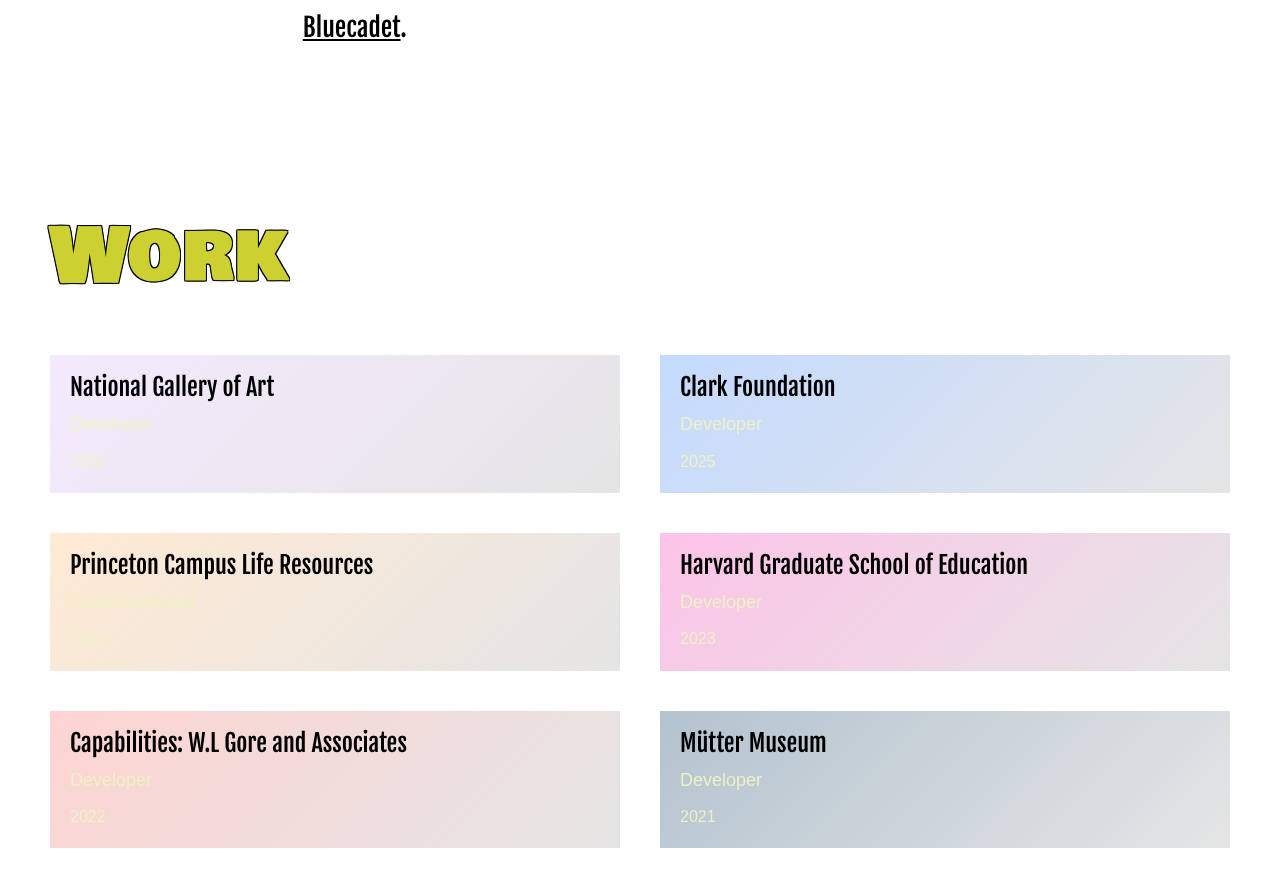
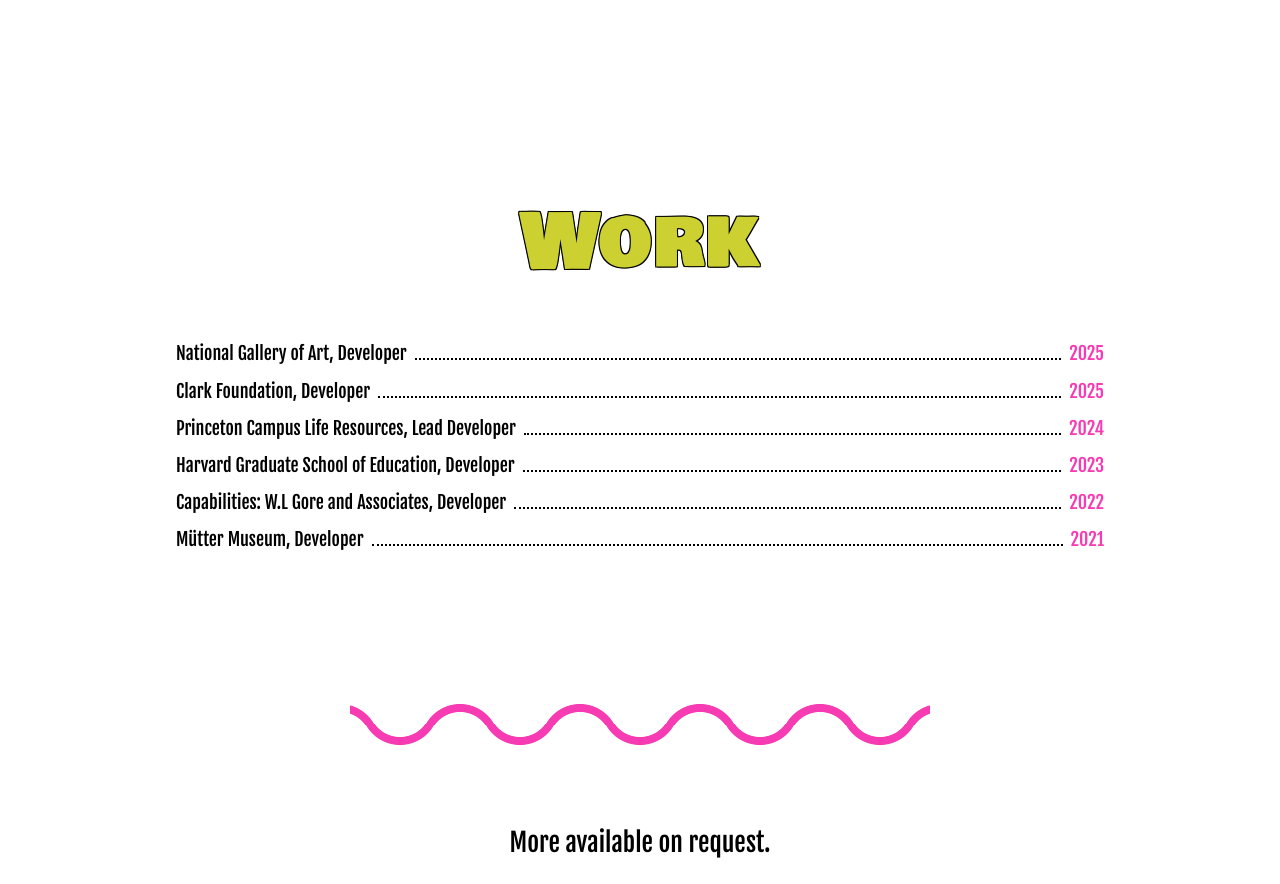
Before and after one commit to a-frear/amy-frear-portfolio, a Next.js app: page / in a window 1280 px wide. Shown: the part 1887-2771 px from the top of the page. Built offline with nearby package versions, Linux system fonts and the light colour scheme.

Commit message:
update mobile

```diff
--- a/components/About.js
+++ b/components/About.js
@@ -1,43 +1,11 @@
 import React from 'react';
 import styled from 'styled-components';
-import {
-  orange,
-  lightYellow,
-  lightGreen,
-  green,
-  pink,
-  hotPink,
-  red,
-  blue,
-  chartreuse,
-  darkPurple,
-} from '../styles/colors';
-import VisuallyHiddenText from './VisuallyHiddenText';
+import { green, blue } from '../styles/colors';
 
 export default function About() {
   return (
     <AboutWrapper id="about" className="full-section">
       <Heading>About</Heading>
-      {/* <Media tabIndex={0}>
-        <div className="media-iframe-wrapper">
-          <iframe
-            title="about-video"
-            src="https://player.vimeo.com/video/796281157?h=2f46cc8f63&autoplay=1&loop=1&background=1"
-            width="500"
-            height="500"
-            frameBorder="0"
-            allow="autoplay; loop"
-            allowFullScreen
-          />
-          <div className="image-overlay" aria-hidden="true" />
-        </div>
-        <VisuallyHiddenText>
-          A recording of an interactive component plays on a retro computer. The
-          component shows a rod. It is clicked once and the temperature rises.
-          It is clicked again and it expands. A microscopic view of its contents
-          appears.{' '}
-        </VisuallyHiddenText>
-      </Media> */}
       <Content>
         <Body>
           My approach to developing is heavily influenced by my background in
@@ -55,22 +23,17 @@
 }
 
 const AboutWrapper = styled.section`
-  display: grid;
-  align-items: start;
-  justify-content: center;
-  grid-gap: 5%;
+  display: block;
+  margin-left: auto;
+  margin-right: auto;
   @media (min-width: 750px) {
-    grid-template-columns: 1fr 5fr 1fr;
-    padding-left: 50px;
-    padding-right: 50px;
-  }
-  @media (min-width: 1024px) {
-    grid-gap: 10%;
+    max-width: 70%;
   }
 `;
 
 const Heading = styled.h2`
-  grid-column: 2 / 3;
+  text-align: center;
+  margin-bottom: 2rem;
   font-size: clamp(52px, 8vw, 76px);
   font-family: 'Bowlby One SC';
   color: ${green};
@@ -96,61 +59,3 @@
     color: ${blue};
   }
 `;
-
-const Media = styled.div`
-  grid-column: 1 / -1;
-  display: grid;
-  align-items: center;
-  width: 100%;
-  max-width: 100vw;
-  position: relative;
-  width: 90vw;
-  height: 90vw;
-  @media (min-width: 750px) {
-    grid-column: 2 / -1;
-    width: 400px;
-    height: 400px;
-    order: 2;
-  }
-  @media (min-width: 1024px) {
-    justify-content: right;
-  }
-  .media-iframe-wrapper {
-    position: relative;
-    width: 100%;
-    height: 100%;
-    display: flex;
-    align-items: center;
-    justify-content: center;
-    opacity: 1;
-    pointer-events: auto;
-  }
-  .media-iframe-wrapper iframe {
-    border: 10px solid ${hotPink};
-    width: 90vw;
-    height: 90vw;
-    @media (min-width: 750px) {
-      width: 400px;
-      height: 400px;
-    }
-  }
-  .image-overlay {
-    position: absolute;
-    top: 0;
-    left: 0;
-    width: 100%;
-    height: 100%;
-    background-image: url('/assets/meet-your-computer.png');
-    border: 10px solid ${hotPink};
-    background-size: cover;
-    background-position: center;
-    opacity: 0;
-    transition: opacity 0.3s;
-    pointer-events: none;
-    z-index: 2;
-  }
-  &:hover .image-overlay,
-  &:focus .image-overlay {
-    opacity: 1;
-  }
-`;
--- a/components/HeaderMobile.js
+++ b/components/HeaderMobile.js
@@ -63,7 +63,6 @@
   left: 0;
   right: 0;
   z-index: 100;
-  background-color: ${red};
   width: 100%;
   @media (min-width: 750px) {
     display: none;
--- a/components/Intro.js
+++ b/components/Intro.js
@@ -33,14 +33,19 @@
   align-items: center;
   justify-content: center;
   grid-gap: 5%;
-  padding-bottom: 200px;
   @media (min-width: 750px) {
     grid-template-columns: 1fr 2fr auto 1fr;
   }
 `;
 
 const Content = styled.div`
-  grid-column: 2 / 3;
+  order: 2;
+  text-align: center;
+  @media (min-width: 750px) {
+    text-align: left;
+    order: 1;
+    grid-column: 2 / 3;
+  }
 `;
 
 const Heading = styled.h2`
@@ -63,7 +68,7 @@
 const Headshot = styled.div`
   width: 300px;
   height: 300px;
-  margin: 0 auto;
+  margin: 0 auto 2rem auto;
   border: 10px solid ${green};
   border-radius: 50%;
   background-image: url('assets/amy-hs.jpeg');
@@ -71,12 +76,15 @@
   -moz-background-size: cover;
   -o-background-size: cover;
   background-size: cover;
+  order: 1;
   &:hover,
   &:focus-visible {
     background-image: url('assets/gritty.jpg');
   }
   @media (min-width: 750px) {
+    order: 2;
     grid-column: 3 / 4;
+    margin-bottom: 0;
     width: 400px;
     height: 400px;
   }
--- a/components/Work.js
+++ b/components/Work.js
@@ -56,17 +56,21 @@
   return (
     <WorkWrapper id="work" className="full-section">
       <Heading>Work</Heading>
-      <ProjectsGrid>
+      <ProjectsList>
         {projects.map((project) => (
-          <Project key={project.client}>
+          <ProjectItem key={project.client}>
             <ProjectLink href={project.link} target="_blank" rel="noreferrer">
-              <ProjectTitle>{project.client}</ProjectTitle>
+              <ProjectText>
+                <span className="client-role">
+                  {project.client}, {project.role}
+                </span>
+                <span className="dots" />
+                <span className="year">{project.year}</span>
+              </ProjectText>
             </ProjectLink>
-            <ProjectSubtitle>{project.role}</ProjectSubtitle>
-            <p>{project.year}</p>
-          </Project>
+          </ProjectItem>
         ))}
-      </ProjectsGrid>
+      </ProjectsList>
       <ClientWork>
         <div className="wave" />
         <p>More available on request.</p>
@@ -95,15 +99,11 @@
 }
 
 const WorkWrapper = styled.section`
-  display: block;
   text-align: left;
-  @media (min-width: 750px) {
-    padding-left: 50px;
-    padding-right: 50px;
-  }
 `;
 
 const Heading = styled.h2`
+  text-align: center;
   font-size: clamp(52px, 8vw, 76px);
   font-family: 'Bowlby One SC';
   color: ${green};
@@ -115,114 +115,61 @@
   }
 `;
 
-const ProjectsGrid = styled.ul`
+const ProjectsList = styled.ul`
   margin-top: 40px;
+  list-style: none;
+  padding: 0;
   display: grid;
-  grid-template-columns: 1fr;
-  grid-gap: 20px;
 
   @media (min-width: 750px) {
-    grid-template-columns: 1fr 1fr;
-    grid-gap: 40px;
     margin-top: 60px;
+    max-width: 80%;
+    margin-left: auto;
+    margin-right: auto;
   }
 `;
 
-const Project = styled.li`
-  position: relative;
-  color: black;
-  padding: 20px;
-  background-color: rgba(0, 0, 0, 0.2);
-  transition: all 0.3s ease;
+const ProjectItem = styled.li`
+  margin-bottom: 18px;
 
-  &:nth-child(1) {
-    background: linear-gradient(
-      135deg,
-      rgba(
-        ${parseInt(purple.slice(1, 3), 16)},
-        ${parseInt(purple.slice(3, 5), 16)},
-        ${parseInt(purple.slice(5, 7), 16)},
-        0.3
-      ),
-      rgba(0, 0, 0, 0.1)
-    );
-  }
-
-  &:nth-child(2) {
-    background: linear-gradient(
-      135deg,
-      rgba(
-        ${parseInt(blue.slice(1, 3), 16)},
-        ${parseInt(blue.slice(3, 5), 16)},
-        ${parseInt(blue.slice(5, 7), 16)},
-        0.3
-      ),
-      rgba(0, 0, 0, 0.1)
-    );
-  }
-
-  &:nth-child(3) {
-    background: linear-gradient(
-      135deg,
-      rgba(
-        ${parseInt(orange.slice(1, 3), 16)},
-        ${parseInt(orange.slice(3, 5), 16)},
-        ${parseInt(orange.slice(5, 7), 16)},
-        0.3
-      ),
-      rgba(0, 0, 0, 0.1)
-    );
-  }
-
-  &:nth-child(4) {
-    background: linear-gradient(
-      135deg,
-      rgba(
-        ${parseInt(hotPink.slice(1, 3), 16)},
-        ${parseInt(hotPink.slice(3, 5), 16)},
-        ${parseInt(hotPink.slice(5, 7), 16)},
-        0.3
-      ),
-      rgba(0, 0, 0, 0.1)
-    );
-  }
-
-  &:nth-child(5) {
-    background: linear-gradient(
-      135deg,
-      rgba(
-        ${parseInt(chartreuse.slice(1, 3), 16)},
-        ${parseInt(chartreuse.slice(3, 5), 16)},
-        ${parseInt(chartreuse.slice(5, 7), 16)},
-        0.3
-      ),
-      rgba(0, 0, 0, 0.1)
-    );
-  }
-
-  &:nth-child(6) {
-    background: linear-gradient(
-      135deg,
-      rgba(
-        ${parseInt(darkPurple.slice(1, 3), 16)},
-        ${parseInt(darkPurple.slice(3, 5), 16)},
-        ${parseInt(darkPurple.slice(5, 7), 16)},
-        0.3
-      ),
-      rgba(0, 0, 0, 0.1)
-    );
+  @media (min-width: 750px) {
+    margin-bottom: 12px;
   }
 
   &:hover {
-    background-color: rgba(0, 0, 0, 0.4);
-    transform: translateY(-4px);
-    box-shadow: 0 8px 16px rgba(0, 0, 0, 0.3);
+    .client-role {
+      color: ${green};
+    }
   }
-  p {
-    font-family: 'Share', sans-serif;
-    font-size: 16px;
-    color: ${lightGreen};
-    margin-top: 12px;
+`;
+
+const ProjectText = styled.div`
+  display: flex;
+  align-items: baseline;
+  font-family: 'Share', sans-serif;
+  font-size: 18px;
+  line-height: 1.4;
+
+  .client-role {
+    color: black;
+    transition: color 0.3s ease;
+  }
+
+  .dots {
+    flex: 1;
+    border-bottom: 2px dotted black;
+    margin: 0 8px;
+    height: 1px;
+    margin-bottom: 4px;
+    opacity: 0;
+    @media (min-width: 750px) {
+      opacity: 1;
+    }
+  }
+
+  .year {
+    color: ${hotPink};
+    font-weight: 500;
   }
 `;
 
@@ -230,34 +177,6 @@
   text-decoration: none;
   color: inherit;
   display: block;
-  &:after {
-    position: absolute;
-    content: '';
-    top: 0;
-    left: 0;
-    bottom: 0;
-    right: 0;
-  }
-
-  &:hover {
-    h3 {
-      color: ${green};
-    }
-  }
-`;
-
-const ProjectTitle = styled.h3`
-  margin: 0;
-  font-size: 24px;
-  color: black;
-  transition: color 0.3s ease;
-`;
-
-const ProjectSubtitle = styled.p`
-  font-size: 18px !important;
-  margin: 8px 0 0 0;
-  color: black;
-  font-family: 'Share', sans-serif;
 `;
 
 const ClientWork = styled.div`
--- a/styles/globals.css
+++ b/styles/globals.css
@@ -166,18 +166,17 @@
 
 section {
   position: relative;
-  display: flex;
-  flex-direction: column;
-  min-height: 400px;
 }
 
 .full-section {
-  padding: 100px 20px;
+  margin: 150px 0;
+  padding: 0 20px;
   @media (min-width: 750px) {
-    padding: 100px 60px;
+    margin: 200px 0;
+    padding: 0 60px;
   }
   @media (min-width: 1528px) {
-    padding: 100px calc((100vw - 1440px) / 2);
+    padding: 0 calc((100vw - 1440px) / 2);
   }
 }
 
```
